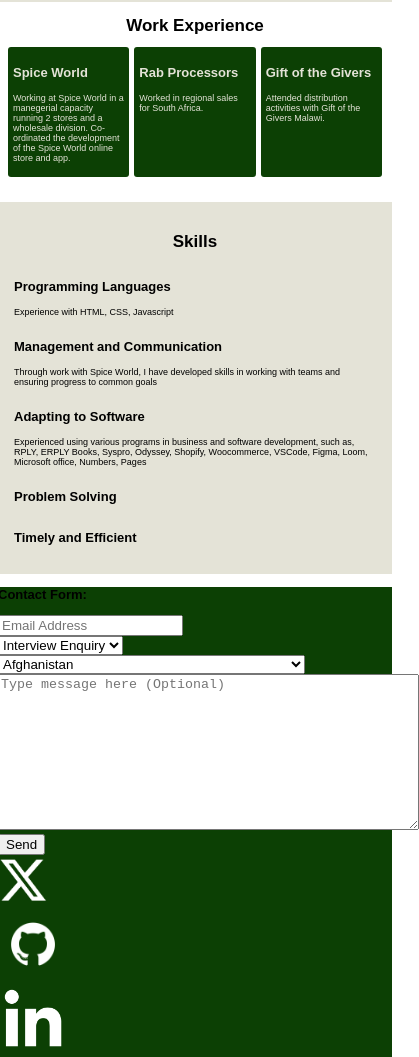
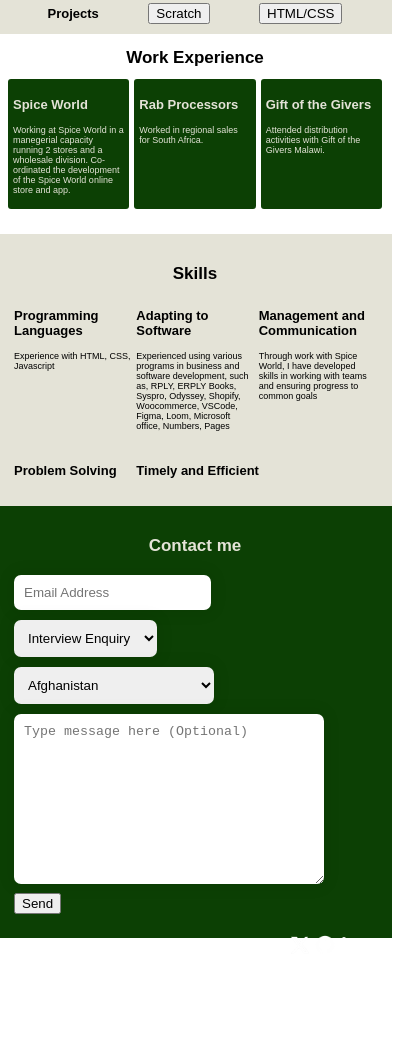
Before and after one commit to aamir95-4/CARSOS005_PTO2309_GroupB_AamirOsman_ITW_Final_Digital_Resume, a plain HTML site: page index.html in a window 390 px wide. Shown: the part 705-1762 px from the top of the page, 419 px wide, since content can reach past the window. After the commit the page ends 1685 px from the top, so only its background shows below. Drawn offline with Linux system fonts and the light colour scheme.

Commit message:
Styling update - mobile completed

```diff
--- a/css/stylesheet.css
+++ b/css/stylesheet.css
@@ -70,7 +70,54 @@ header {
 /* Footer */
 footer {
   background-color: #0c4004;
-  margin: 0px -10px -12px -10px;
+  color: #e4e3d7;
+  margin: 0px -10px -10px -10px;
+  padding: 1rem;
+  height: 400px;
+}
+
+textarea {
+  width: 80%;
+  padding: 10px;
+  margin: 5px 0px;
+  border: 0;
+  border-radius: 7px;
+  box-shadow: 0 0 15px 4px rgba(0, 0, 0, 0.06);
+}
+
+#subject {
+  padding: 10px;
+  margin: 5px 0px;
+  border: 0;
+  border-radius: 7px;
+  box-shadow: 0 0 15px 4px rgba(0, 0, 0, 0.06);
+}
+
+#email {
+  padding: 10px;
+  margin: 5px 0px;
+  border: 0;
+  border-radius: 7px;
+  box-shadow: 0 0 15px 4px rgba(0, 0, 0, 0.06);
+}
+
+#country {
+  width: 200px;
+  padding: 10px;
+  margin: 5px 0px;
+  border: 0;
+  border-radius: 7px;
+  box-shadow: 0 0 15px 4px rgba(0, 0, 0, 0.06);
+}
+
+.socials {
+  padding: 1rem;
+
+  display: flex;
+  flex-direction: row;
+  justify-content: end;
+  align-items: center;
+  align-content: space-evenly;
 }
 
 /* Mobile */
@@ -87,6 +134,7 @@ footer {
     align-content: center;
     align-items: center;
     text-align: center;
+    padding: 1rem;
   }
 
   #hero-image {
@@ -143,6 +191,10 @@ footer {
     grid-area: 1 / 1 / 2 / 4;
   }
 
+  #experience-image {
+    display: none;
+  }
+
   #experience-1 {
     background-color: #0c4004;
     border-radius: 3px;
@@ -169,6 +221,38 @@ footer {
     padding: 5px;
     grid-area: 2 / 3 / 3 / 4;
   }
+
+  .skills {
+    display: grid;
+
+    grid-template-columns: repeat(3, 1fr);
+    grid-template-rows: 40px 150px 40px;
+    gap: 5px;
+  }
+
+  #skills-h {
+    grid-area: 1 / 1 / 2 / 4;
+  }
+
+  #skill-1 {
+    grid-area: 2 / 1 / 3 / 2;
+  }
+
+  #skill-2 {
+    grid-area: 2 / 3 / 4 / 4;
+  }
+
+  #skill-3 {
+    grid-area: 2 / 2 / 3 / 3;
+  }
+
+  #skill-4 {
+    grid-area: 3 / 1 / 4 / 2;
+  }
+
+  #skill-5 {
+    grid-area: 3 / 2 / 4 / 4;
+  }
 }
 
 /* Tablet */
--- a/index.html
+++ b/index.html
@@ -66,8 +66,14 @@
 
       <section class="projects">
         <h3>Projects</h3>
-        <button>Scratch</button>
-        <button>HTML/CSS</button>
+        <a href="https://scratch.mit.edu/projects/901626740" target="_blank"
+          ><button>Scratch</button>
+        </a>
+        <a
+          href="https://github.com/aamir95-4/CARSOS005_PTO2309_GroupB_AamirOsman_ITW_Final_Digital_Resume.git"
+          target="_blank"
+          ><button>HTML/CSS</button>
+        </a>
       </section>
 
       <!-- Experience -->
@@ -91,13 +97,13 @@
             Attended distribution activities with Gift of the Givers Malawi.
           </p>
         </div>
-        <!--<img
+        <img
           id="experience-image"
           src="./imgs/experience-image.jpg"
           alt="laptop"
           height="100px"
           width="100px"
-        />-->
+        />
       </section>
 
       <!-- Skills -->
@@ -114,7 +120,7 @@
             with teams and ensuring progress to common goals
           </p>
         </div>
-        <div id="skill-2">
+        <div id="skill-3">
           <h3>Adapting to Software</h3>
           <p>
             Experienced using various programs in business and software
@@ -122,19 +128,19 @@
             Woocommerce, VSCode, Figma, Loom, Microsoft office, Numbers, Pages
           </p>
         </div>
-        <div id="skill-3">
+        <div id="skill-4">
           <h3>Problem Solving</h3>
         </div>
-        <div id="skill-4">
+        <div id="skill-5">
           <h3>Timely and Efficient</h3>
         </div>
       </section>
     </main>
 
     <footer>
+      <h2 class="socials-h">Contact me</h2>
       <!-- Contact Section -->
-      <section class="contactform">
-        <h3 id="form">Contact Form:</h3>
+      <section class="contact-form">
         <form
           action="https://formsubmit.co/b82783c59a9a21797e2c723436b3b941"
           method="POST"
@@ -473,15 +479,15 @@
       <section class="socials">
         <div id="X">
           <a href="http://twitter.com/aamir_95" target="_blank"
-            ><img src="./imgs/x.png" width="50px" height="50px" alt="X Logo" />
+            ><img src="./imgs/x.png" width="20px" height="20px" alt="X Logo" />
           </a>
         </div>
         <div id="git">
           <a href="https://github.com/aamir95-4" target="_blank"
             ><img
               src="./imgs/github.png"
-              width="70px"
-              height="70px"
+              width="30px"
+              height="30px"
               alt="X Logo"
           /></a>
         </div>
@@ -491,8 +497,8 @@
             target="_blank"
             ><img
               src="./imgs/linkedin-logo.png"
-              width="70px"
-              height="70px"
+              width="20px"
+              height="20px"
               alt="linkedin Logo"
           /></a>
         </div>
```
